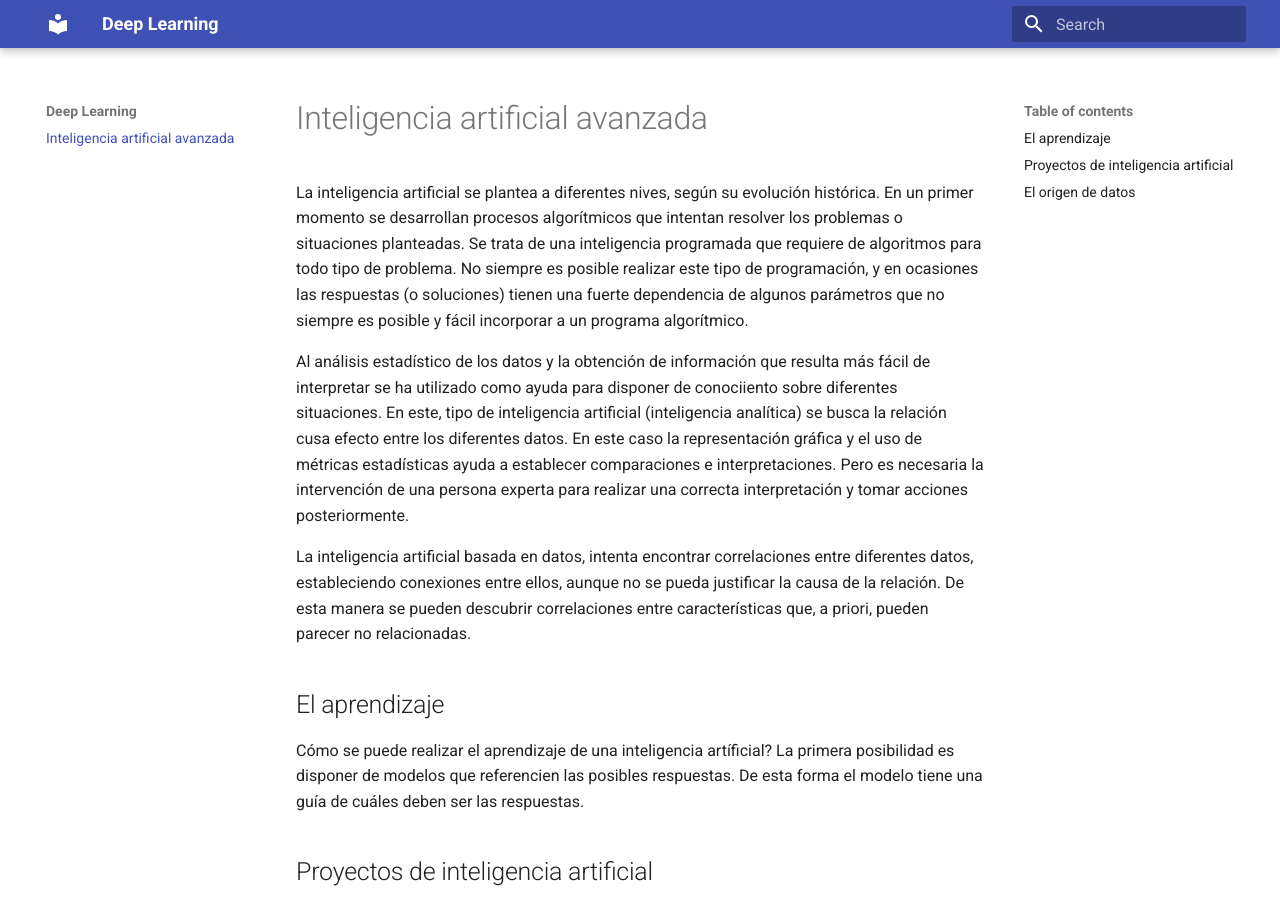
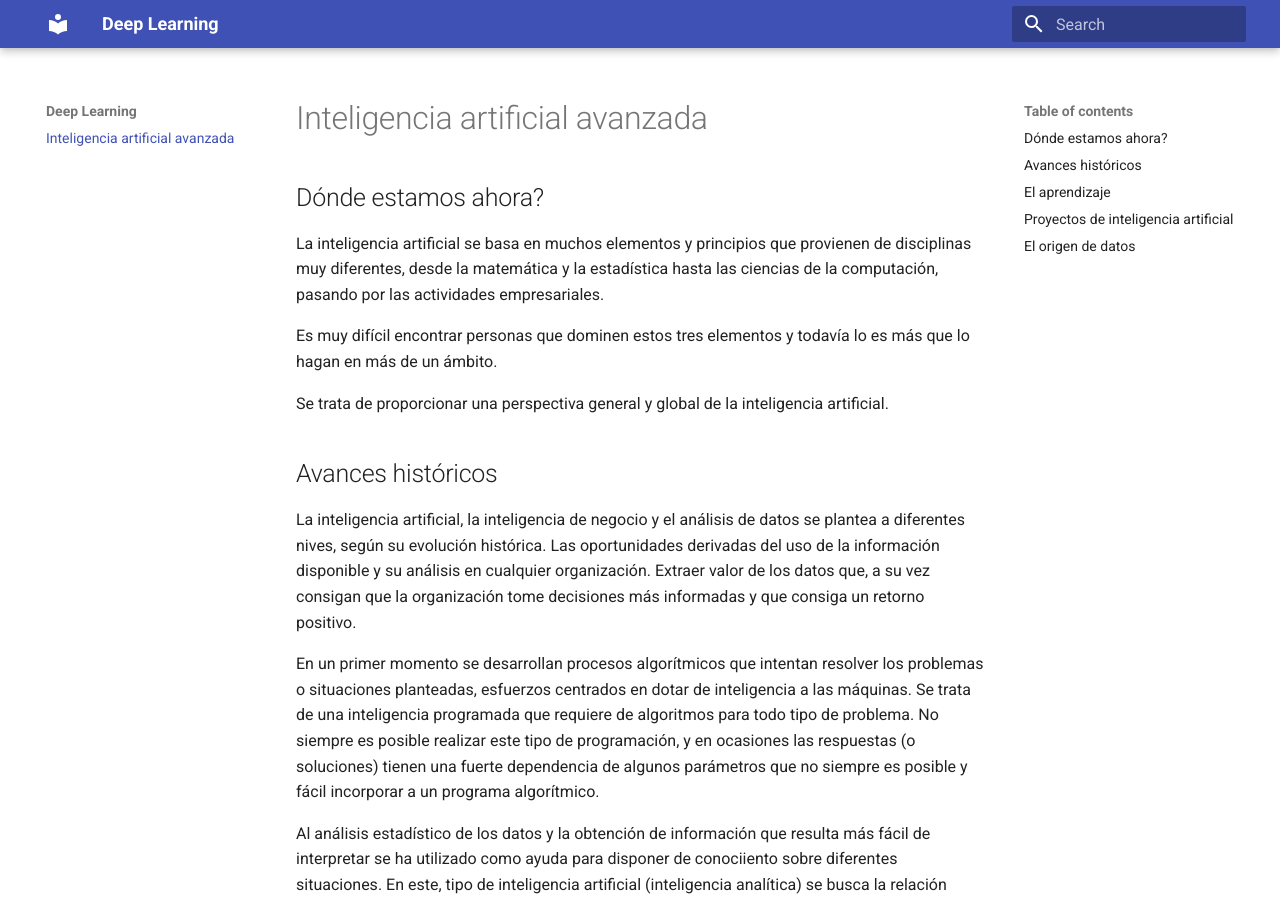
Before and after one commit to sever8a/neurona, an MkDocs documentation site: the page built from runas/index.md, in a window 1280 px wide and 900 px high. Built offline with MkDocs 1.6.1 and Material for MkDocs 9.7.7, drawn with Linux system fonts in a browser that asks for light colours.

Commit message:
textos inicales

```diff
--- a/runas/index.md
+++ b/runas/index.md
@@ -1,7 +1,17 @@
 # Inteligencia artificial avanzada
 
-La inteligencia artificial se plantea a diferentes nives, según su evolución histórica.
-En un primer momento se desarrollan procesos algorítmicos que intentan resolver los problemas o situaciones planteadas. Se trata de una inteligencia programada que requiere de algoritmos para todo tipo de problema. No siempre es posible realizar este tipo de programación, y en ocasiones las respuestas (o soluciones) tienen una fuerte dependencia de algunos parámetros que no siempre es posible y fácil incorporar a un programa algorítmico.
+## Dónde estamos ahora?
+La inteligencia artificial se basa en muchos elementos y principios que provienen de disciplinas muy diferentes, desde la matemática y la estadística hasta las ciencias de la computación, pasando por las actividades empresariales.
+
+Es muy difícil encontrar personas que dominen estos tres elementos y todavía lo es más que lo hagan en más de un ámbito.
+
+Se trata de proporcionar una perspectiva general y global de la inteligencia artificial.
+
+## Avances históricos
+La inteligencia artificial, la inteligencia de negocio y el análisis de datos se plantea a diferentes nives, según su evolución histórica. Las oportunidades derivadas del uso de la información disponible y su análisis en cualquier organización.
+Extraer valor de los datos que, a su vez consigan que la organización tome decisiones más informadas y que consiga un retorno positivo.
+
+En un primer momento se desarrollan procesos algorítmicos que intentan resolver los problemas o situaciones planteadas, esfuerzos centrados en dotar de inteligencia a las máquinas. Se trata de una inteligencia programada que requiere de algoritmos para todo tipo de problema. No siempre es posible realizar este tipo de programación, y en ocasiones las respuestas (o soluciones) tienen una fuerte dependencia de algunos parámetros que no siempre es posible y fácil incorporar a un programa algorítmico.
 
 Al análisis estadístico de los datos y la obtención de información que resulta más fácil de interpretar se ha utilizado como ayuda para disponer de conociiento sobre diferentes situaciones. En este, tipo de inteligencia artificial (inteligencia analítica) se busca la relación cusa efecto entre los diferentes datos. En este caso la representación gráfica y el uso de métricas estadísticas ayuda a establecer comparaciones e interpretaciones. Pero es necesaria la intervención de una persona experta para realizar una correcta interpretación y tomar acciones posteriormente.
 
```
